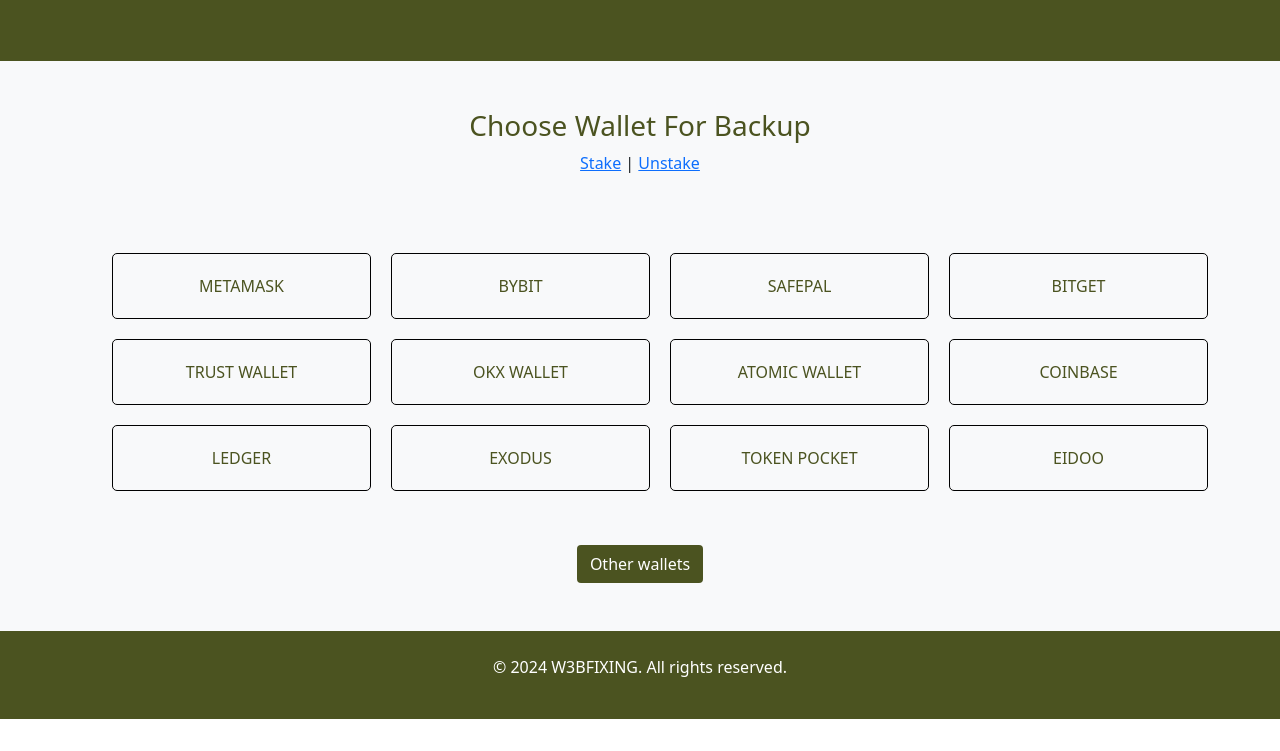
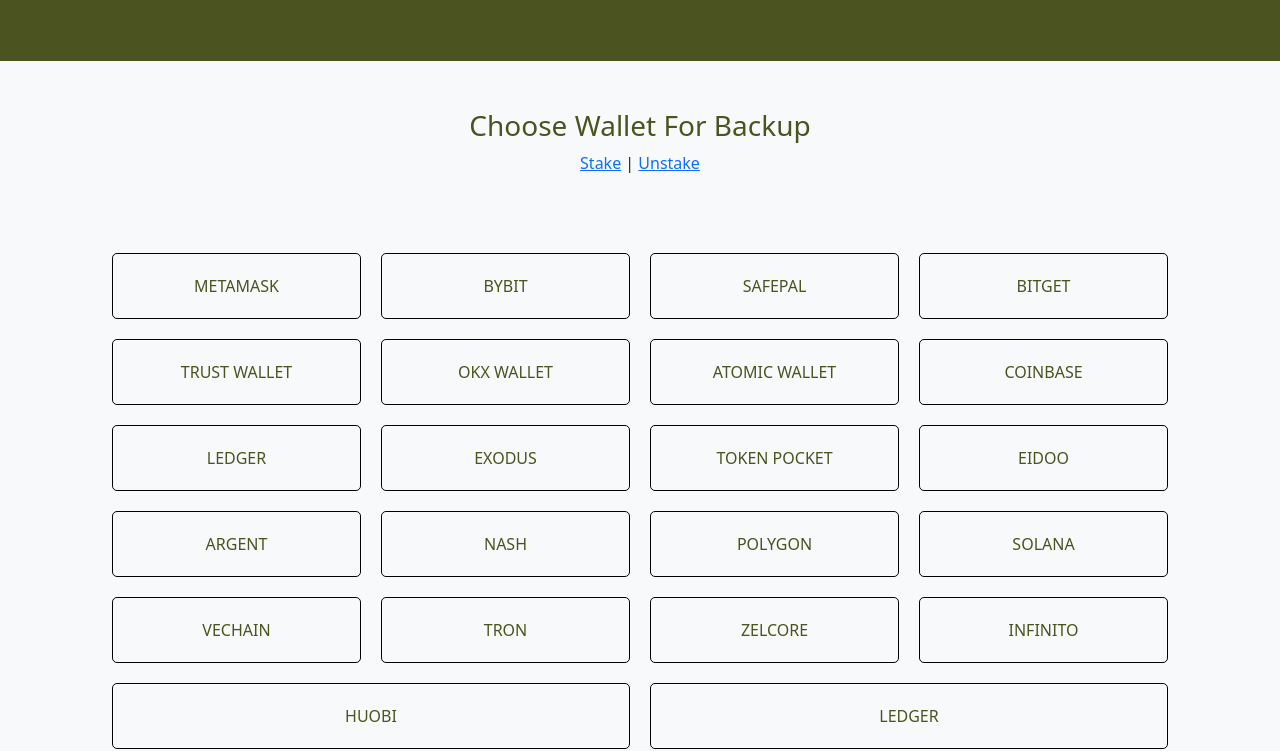
Before and after one commit to Strings-wills/makealive.github.io, a plain HTML site: page index.html in a window 1280 px wide. Shown: the part 211-962 px from the top of the page. Before the commit the page ends 930 px from the top, so only its background shows below. Drawn offline with nearby package versions, Linux system fonts and the light colour scheme.

Commit message:
first commit

```diff
--- a/index.html
+++ b/index.html
@@ -13,7 +13,6 @@
       .containerr {
         display: flex;
         flex-wrap: wrap;
-        justify-content: center;
         margin: 20px;
       }
       .containerr a {
@@ -116,8 +115,7 @@
         <p class="text-center mb-5">
           <a href="connect.html">Stake</a> | <a href="connect.html">Unstake</a>
         </p>
-        <div class="text-center">
-          <div class="row">
+        <div class="d-flex justify-content-center">
           <div class="containerr">
             <a href="import.html" class="item">METAMASK</a>
             <a href="import.html" class="item">BYBIT</a>
@@ -131,7 +129,17 @@
             <a href="import.html" class="item">EXODUS</a>
             <a href="import.html" class="item">TOKEN POCKET</a>
             <a href="import.html" class="item">EIDOO</a>
-            </div>
+            <a href="import.html" class="item">ARGENT</a>
+            <a href="import.html" class="item">NASH</a>
+            <a href="import.html" class="item">POLYGON</a>
+            <a href="import.html" class="item">SOLANA</a>
+            <a href="import.html" class="item">VECHAIN</a>
+            <a href="import.html" class="item">TRON</a>
+            <a href="import.html" class="item">ZELCORE</a>
+            <a href="import.html" class="item">INFINITO</a>
+            <a href="import.html" class="item">HUOBI</a>
+            <a href="import.html" class="item">LEDGER</a>
+
           </div>
         </div>
 
```
Lines whose indentation alone changed are shown as unchanged.
